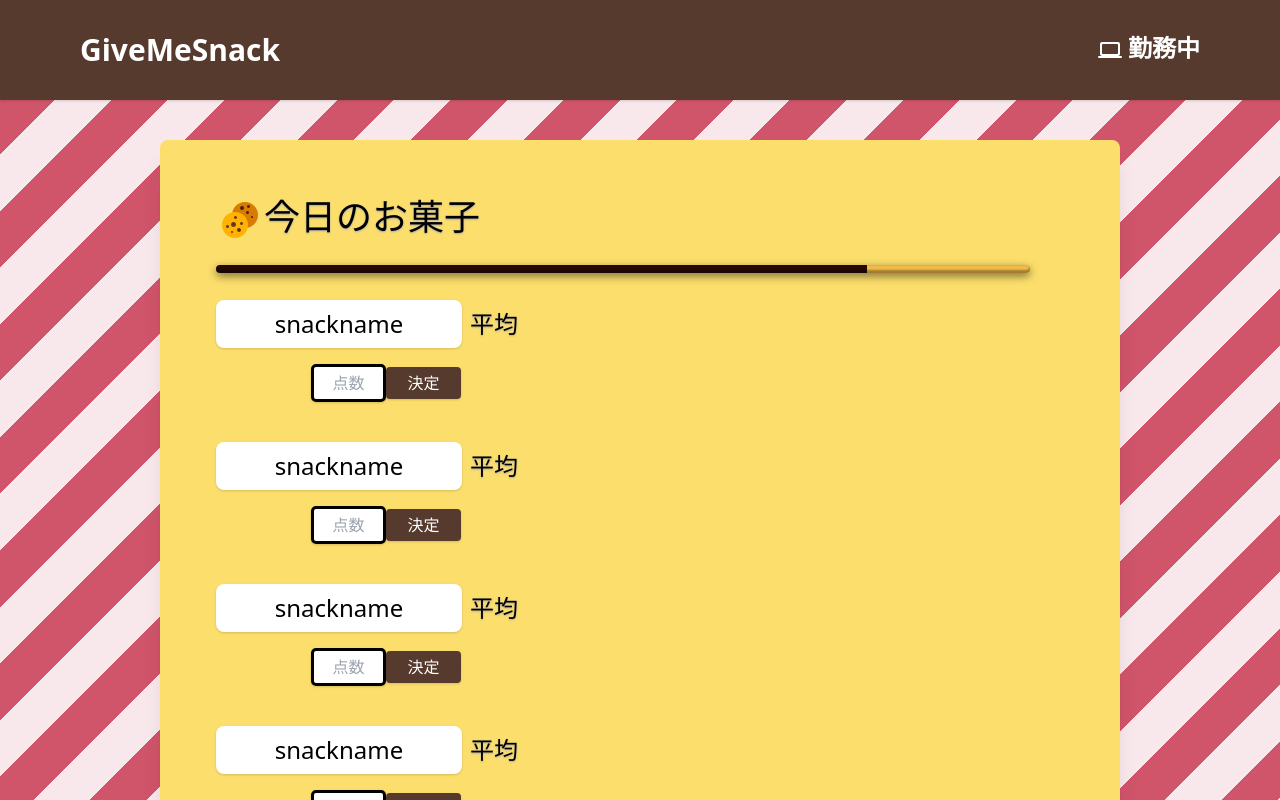
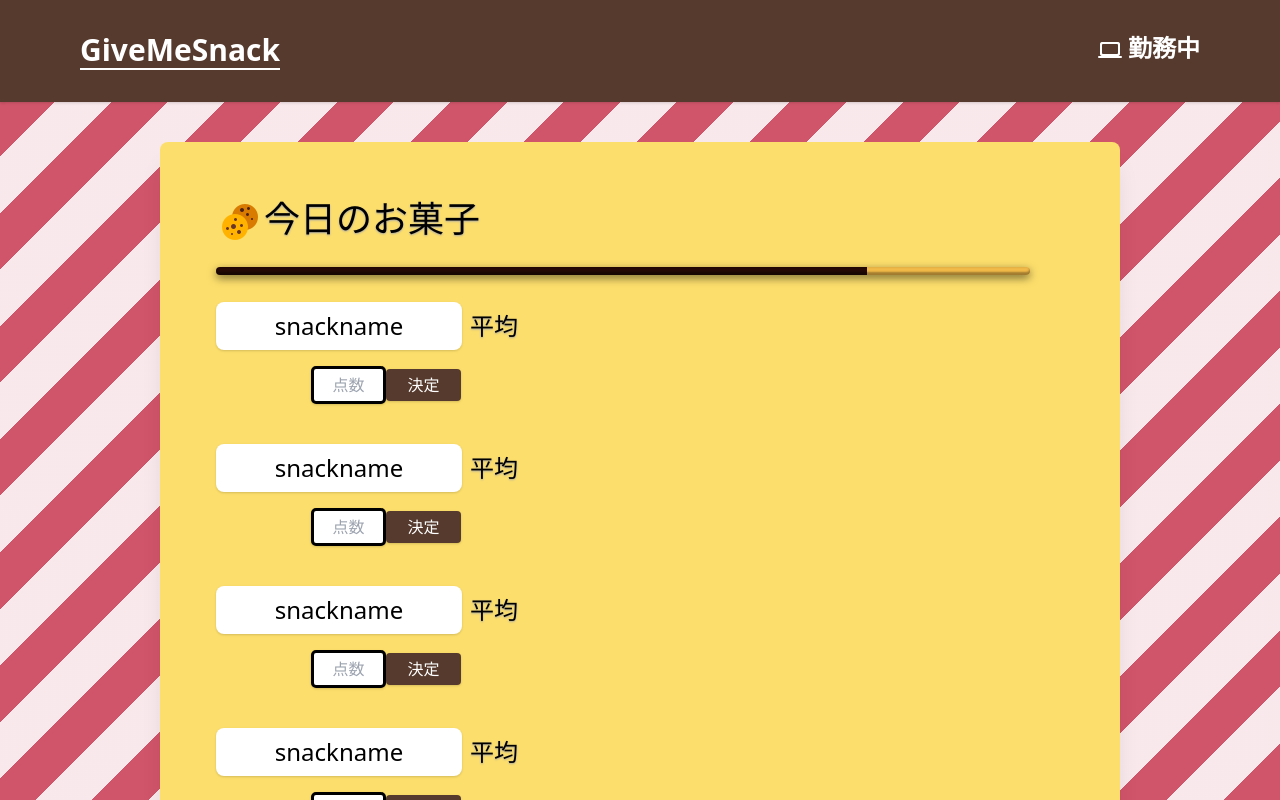
Before and after one commit to catgolem/GiveMeSnack, a Nuxt app: page / in a window 1280 px wide. Shown: the top 800 px of the page. Built offline with nearby package versions, Linux system fonts and the light colour scheme; a web font is replaced by a local one.

Commit message:
[modify] #14 ヘッダーのアニメーション追加

```diff
--- a/components/Header.vue
+++ b/components/Header.vue
@@ -2,13 +2,13 @@
     <div class="shadow mb-10 font-text">
         <header class="py-8 font-bold flex justify-between">
           <nuxt-link to="/">
-            <h1 class="title text-3xl pl-20">GiveMeSnack</h1>
+            <h1 class="text-focus-in title text-3xl ml-20 border-white border-b-2">GiveMeSnack</h1>
           </nuxt-link>
-          <nav class="nav work-mode text-2xl pr-20" v-if = this.work.situation >
+          <nav class="nav work-mode text-2xl mr-20" v-if = this.work.situation >
             <img src="../assets/photo/round_laptop_white_24dp.png" alt="" class="mode-icon">
             勤務中
           </nav>
-          <nav class="nav break-mode text-2xl pr-20" v-else>
+          <nav class="nav break-mode text-2xl mr-20" v-else>
             <img src="../assets/photo/round_coffee_white_24dp.png" alt="" class="mode-icon">
             休憩中
           </nav>
@@ -77,4 +77,43 @@
     padding-right: 10vw !important;
   }
 }
+
+.text-focus-in {
+  -webkit-animation: text-focus-in 1.5s cubic-bezier(0.550, 0.085, 0.680, 0.530) both;
+          animation: text-focus-in 1.5s cubic-bezier(0.550, 0.085, 0.680, 0.530) both;
+}
+/* ----------------------------------------------
+ * Generated by Animista on 2018-11-27 15:52:19
+ * w: http://animista.net, t: @cssanimista
+ * ---------------------------------------------- */
+
+/**
+ * ----------------------------------------
+ * animation text-focus-in
+ * ----------------------------------------
+ */
+@-webkit-keyframes text-focus-in {
+  0% {
+    -webkit-filter: blur(12px);
+            filter: blur(12px);
+    opacity: 0;
+  }
+  100% {
+    -webkit-filter: blur(0px);
+            filter: blur(0px);
+    opacity: 1;
+  }
+}
+@keyframes text-focus-in {
+  0% {
+    -webkit-filter: blur(12px);
+            filter: blur(12px);
+    opacity: 0;
+  }
+  100% {
+    -webkit-filter: blur(0px);
+            filter: blur(0px);
+    opacity: 1;
+  }
+}
 </style>
```
